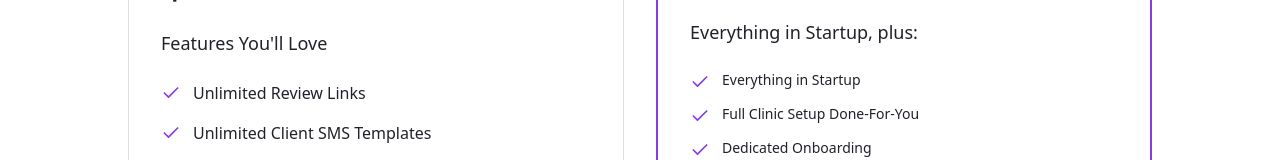
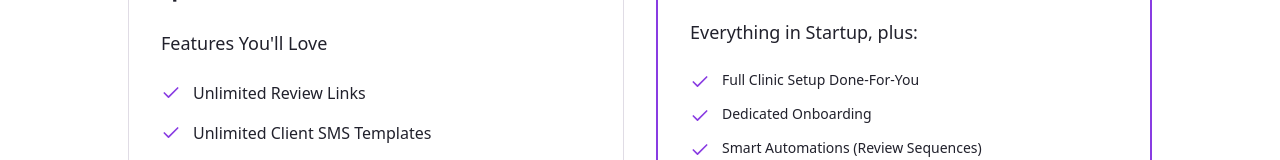
Before and after one commit to mot0mnd/scala-vet-lp-lov, a React (Vite) app: page /pricing in a window 1280 px wide. Shown: the part 388-548 px from the top of the page. Built offline with nearby package versions, Linux system fonts and the light colour scheme; the HTML template or start-up script is replaced by a standard one.

Commit message:
Remove 'Everything in Startup' from Business features and make logo clickable

```diff
--- a/src/components/Header.tsx
+++ b/src/components/Header.tsx
@@ -30,10 +30,10 @@ const Header = () => {
     >
       <div className="container mx-auto px-4 sm:px-6 lg:px-8">
         <div className="flex items-center justify-between h-16 sm:h-20">
-          <div className="flex-shrink-0 flex items-center gap-2">
+          <a href="/" className="flex-shrink-0 flex items-center gap-2 hover:opacity-80 transition-opacity">
             <img src="/favicon.ico" alt="" className="w-8 h-8 sm:w-10 sm:h-10 rounded-lg" />
             <span className="text-xl sm:text-2xl font-bold text-primary">Scala.vet</span>
-          </div>
+          </a>
 
           {/* Desktop Navigation */}
           <nav className="hidden md:flex items-center gap-8">
--- a/src/pages/Pricing.tsx
+++ b/src/pages/Pricing.tsx
@@ -13,7 +13,6 @@ const Pricing = () => {
   ];
 
   const businessFeatures = [
-    "Everything in Startup",
     "Full Clinic Setup Done-For-You",
     "Dedicated Onboarding",
     "Smart Automations (Review Sequences)",
```
